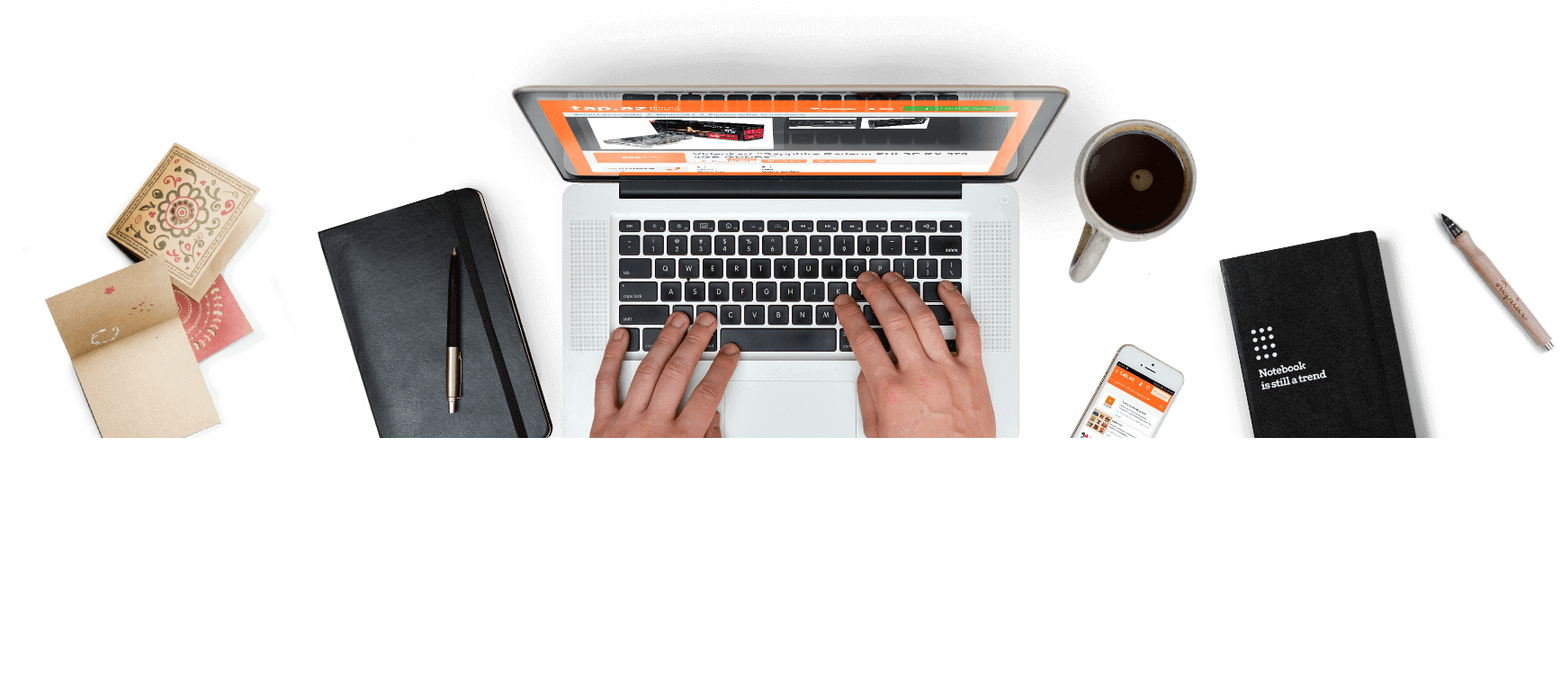
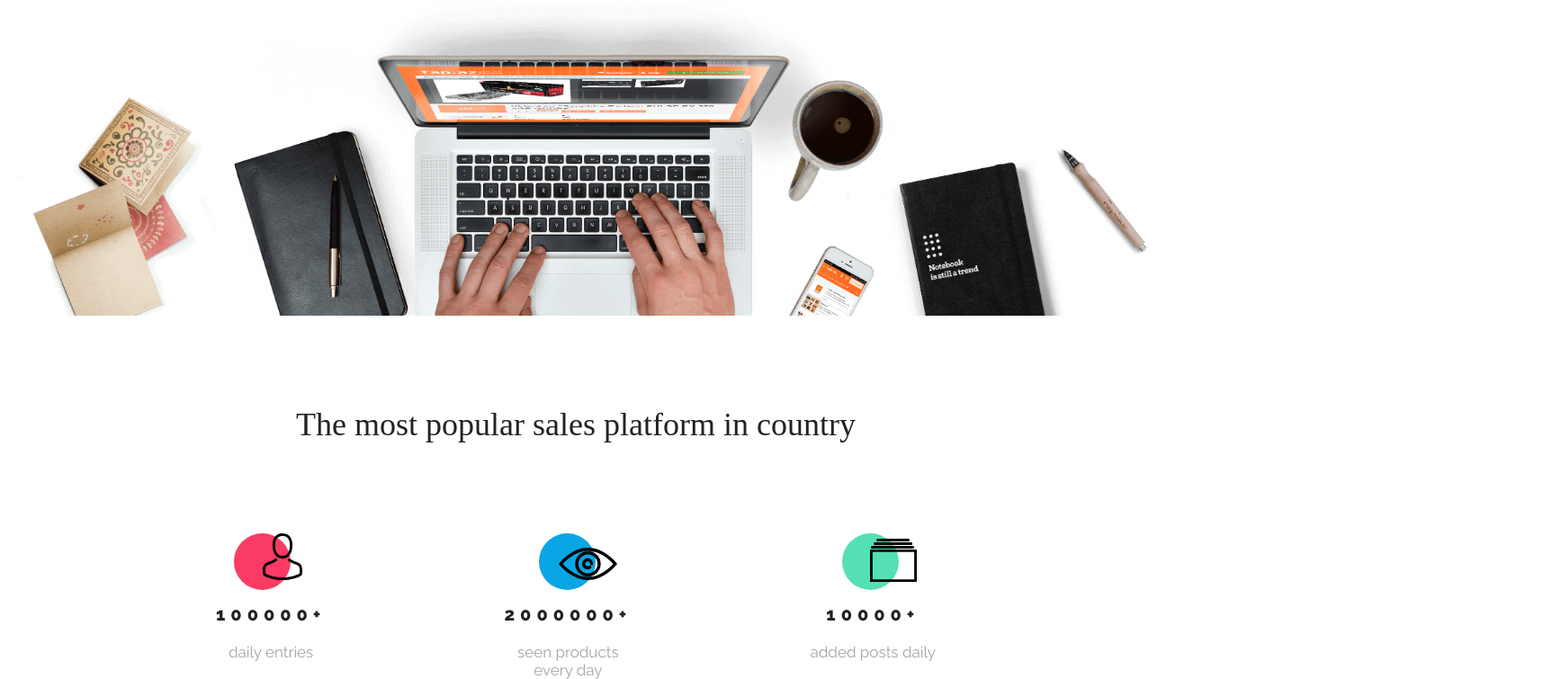
Before and after one commit to BartLen/Best-Shop, a plain HTML site: page index.html in a window 1280 px wide. Shown: the part 436-1191 px from the top of the page at 90% size, 1735 px wide, since content can reach past the window. Before the commit the page ends 923 px from the top, so only its background shows below. Drawn offline with nearby package versions, Linux system fonts and the light colour scheme.

Commit message:
Obszar statystyka

```diff
--- a/css/style.css
+++ b/css/style.css
@@ -9,7 +9,6 @@
 }
 /*----------------------------------SEKCJA HEADER-------------------------------------*/
 .header {
-    width: 100%;
     height: 70px;
     background-color: #FFFFFF;
     display: flex;
@@ -100,3 +99,105 @@
     color: #FFFFFF;
     text-align: center;
 }
+.open__img {
+    background-position: center;
+    background-size: cover;
+    width: 100%;
+}
+
+
+/*----------------------------------SEKCJA STATYSTYKI-------------------------------------*/
+
+
+.statistic {
+    background-color: #FFFFFF;
+    display: flex;
+    justify-content: center;
+}
+.container1 {
+    display: flex;
+    flex-direction: column;
+    width: 800px;
+    align-items: center;
+}
+.container2 {
+    width: 800px;
+    display: flex;
+    justify-content: space-between;
+}
+.statistic__title {
+    font-font: var(--primary-font1);
+    font-size: 36px;
+    font-weight: 400;
+    line-height: 42px;
+    margin-top: 100px;
+    margin-bottom: 100px;
+}
+.article {
+    display: flex;
+    flex-direction: column;
+    justify-content: flex-start;
+    align-content: center;
+    max-width: 155px;
+    text-align: center;
+}
+.article1__circle {
+    width: 63px;
+    height: 63px;
+    background-color: #FB3B64;
+    border: none;
+    border-radius: 50%;
+    position: relative;
+    margin-bottom: 15px;
+    margin-left: 20px;
+}
+.article1__img {
+    position: absolute;
+    top: 0;
+    left: 50%;
+}
+.article2__circle {
+    width: 63px;
+    height: 63px;
+    background-color: var(--primary-color);
+    border: none;
+    border-radius: 50%;
+    position: relative;
+    margin-bottom: 15px;
+    margin-left: 45px;
+}
+.article2__img {
+    position: absolute;
+    top: 25%;
+    left: 35%;
+}
+.article3__circle {
+    width: 63px;
+    height: 63px;
+    background-color: #55DFB4;
+    border: none;
+    border-radius: 50%;
+    position: relative;
+    margin-bottom: 15px;
+    margin-left: 35px;
+}
+.article3__img {
+    position: absolute;
+    top: 10%;
+    left: 50%;
+}
+.article__number {
+    font-family: var(--primary-font1);
+    font-size: 20px;
+    line-height: 24px;
+    margin-bottom: 20px;
+    font-weight: 800;
+    letter-spacing: 6px;
+}
+.article__text {
+    font-family: var(--primary-font1);
+    font-size: 17px;
+    font-weight: 400;
+    color: #A5A5A5;
+    line-height: 20px;
+}
--- a/index.html
+++ b/index.html
@@ -1,5 +1,5 @@
 <!doctype html>
-<html lang="pl=Pl">
+<html lang="en-En">
 <head>
     <meta charset="UTF-8">
     <meta name="viewport"
@@ -34,5 +34,33 @@
     </div>
     <img src="assets/Background.png" class="open__img">
 </section>
+<section class="statistic">
+    <div class="container1">
+        <h2 class="statistic__title">The most popular sales platform in country</h2>
+        <div class="container2">
+            <div class="article">
+                <div class="article1__circle">
+                    <img src="assets/Person.svg" class="article1__img">
+                </div>
+                <span class="article__number">100000+</span>
+                <p class="article__text">daily entries</p>
+            </div>
+            <div class="article">
+                <div class="article2__circle">
+                    <img src="assets/Eye.svg" class="article2__img">
+                </div>
+                <span class="article__number">2000000+</span>
+                <p class="article__text">seen products every day</p>
+            </div>
+            <div class="article">
+                <div class="article3__circle">
+                    <img src="assets/Catalog.svg" class="article3__img">
+                </div>
+                <span class="article__number">10000+</span>
+                <p class="article__text">added posts daily</p>
+            </div>
+        </div>
+    </div>
+</section>
 </body>
 </html>
```
